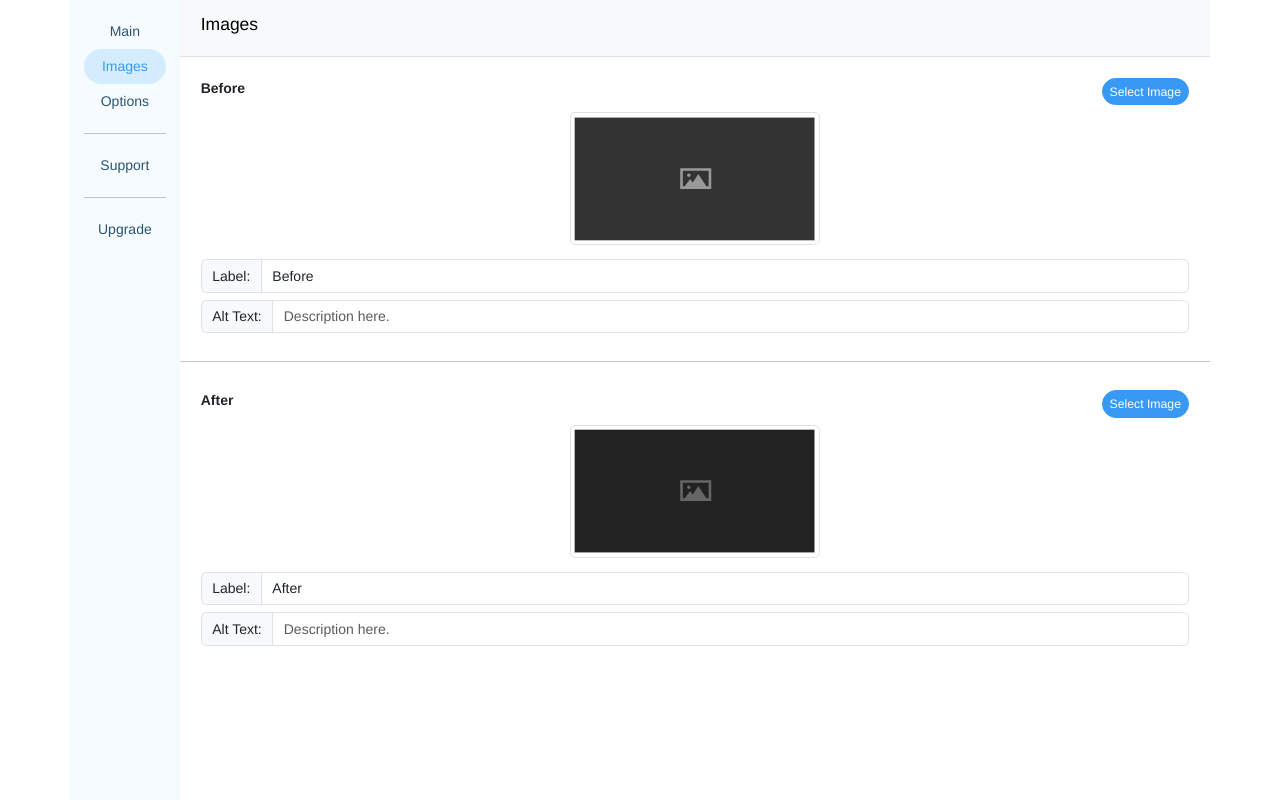
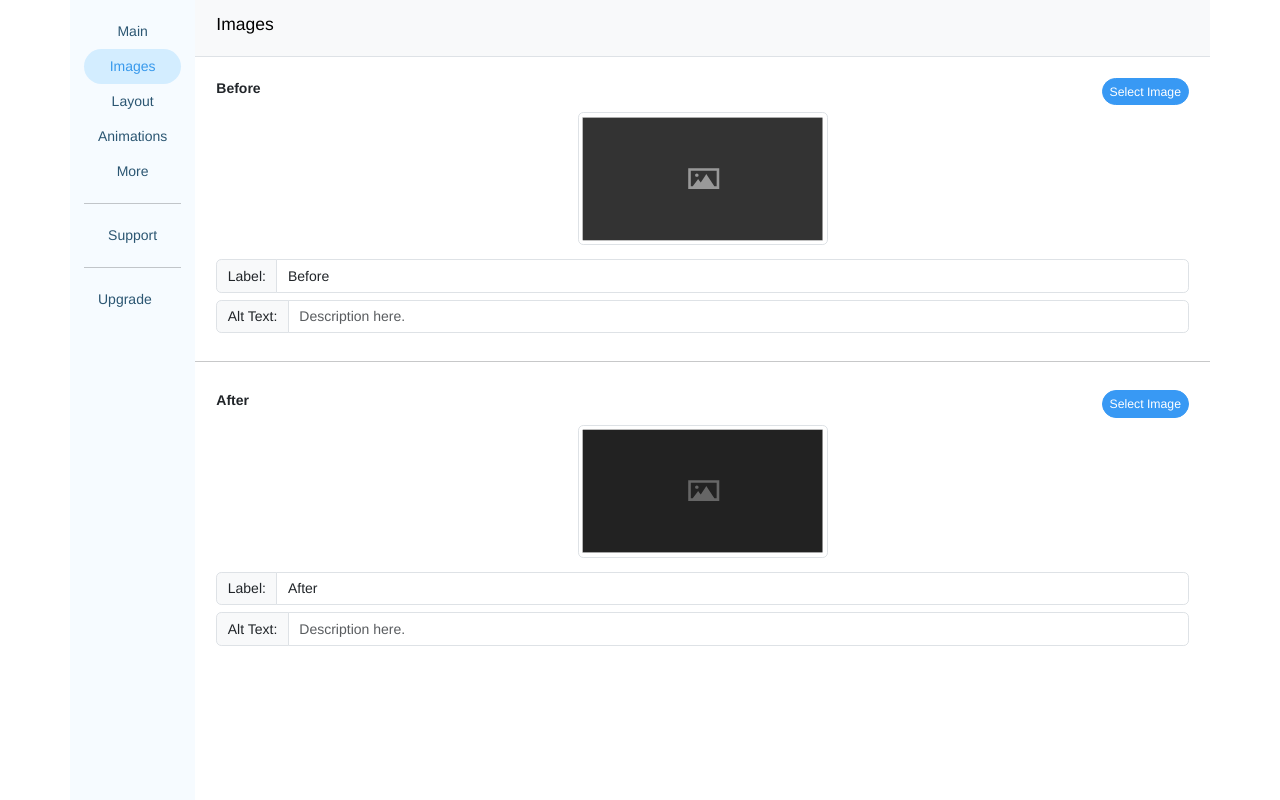
Before and after one commit to BoltonStudios/before-after-images-for-wix, a Flask app: page /settings/ in a window 1280 px wide, after a click on "Images". Run offline with Flask 3, Linux system fonts and the light colour scheme; parts of the project's set-up code (start-up, migrations or seed data) failed here and were passed over; some libraries are stand-ins or nearby versions.

Commit message:
Added free trial indicators to Settings.

```diff
--- a/app.py
+++ b/app.py
@@ -39,10 +39,6 @@ app.config[ 'SQLALCHEMY_TRACK_MODIFICATIONS' ] = False
 
 # Disable strict slashes.
 app.url_map.strict_slashes = False
-
-#
-#app.config["JWT_SECRET_KEY"] = "super-secret"  # Change this!
-#jwt = JWTManager(app)
 
 # Create a database object.
 db.init_app( app )
--- a/static/css/style.css
+++ b/static/css/style.css
@@ -1,6 +1,14 @@
 * {
   font: 400 14px/21px HelveticaNeueW01-45Ligh, HelveticaNeueW02-45Ligh, HelveticaNeueW10-45Ligh, "Helvetica Neue", Helvetica, Arial, sans-serif;
   font-family: HelveticaNeueW01-45Ligh, HelveticaNeueW02-45Ligh, HelveticaNeueW10-45Ligh, "Helvetica Neue", Helvetica, Arial, sans-serif;
+}
+.btn.btn-purple-1 {
+  background: #eedbf4;
+  color: #aa4dc8;
+}
+.btn.btn-purple-2 {
+  background: #aa4dc8;
+  color: #ffffff;
 }
 #settings .nav,
 #settings .tabs {
--- a/static/css/style.less
+++ b/static/css/style.less
@@ -1,6 +1,16 @@
 *{
     font: 400 14px/21px HelveticaNeueW01-45Ligh,HelveticaNeueW02-45Ligh,HelveticaNeueW10-45Ligh,"Helvetica Neue",Helvetica,Arial,sans-serif;
     font-family: HelveticaNeueW01-45Ligh,HelveticaNeueW02-45Ligh,HelveticaNeueW10-45Ligh,"Helvetica Neue",Helvetica,Arial,sans-serif;
+}
+.btn{
+    &.btn-purple-1{
+        background: #eedbf4;
+        color: #aa4dc8;
+    }
+    &.btn-purple-2{
+        background: #aa4dc8;
+        color: #ffffff;
+    }
 }
 #settings{
     .nav,
--- a/templates/settings.html
+++ b/templates/settings.html
@@ -25,6 +25,24 @@
                         aria-selected="false">
                         Images
                     </button>
+                    <button class="nav-link rounded-pill" id="v-pills-layout-tab"
+                        data-bs-toggle="pill"
+                        data-bs-target="#v-pills-layout"
+                        type="button"
+                        role="tab"
+                        aria-controls="v-pills-layout"
+                        aria-selected="false">
+                        Layout
+                    </button>
+                    <button class="nav-link rounded-pill" id="v-pills-animations-tab"
+                        data-bs-toggle="pill"
+                        data-bs-target="#v-pills-animations"
+                        type="button"
+                        role="tab"
+                        aria-controls="v-pills-animations"
+                        aria-selected="false">
+                        Animations
+                    </button>
                     <button class="nav-link rounded-pill" id="v-pills-options-tab"
                         data-bs-toggle="pill"
                         data-bs-target="#v-pills-options"
@@ -32,7 +50,7 @@
                         role="tab"
                         aria-controls="v-pills-options"
                         aria-selected="false">
-                        Options
+                        More
                     </button>
                     <hr>
                     <button class="nav-link rounded-pill" id="v-pills-support-tab"
@@ -71,6 +89,22 @@
                                 </div>
                             </div>
                         </div>
+
+                        {% if is_free == False %}
+                        <div class="container-fluid mt-4 p-3 align-self-end text-center">
+                            <hr>
+                            <div class="row">
+                                <div class="col">
+                                    <p class="fw-light">Free trial expires in: {{days}} days</p>
+                                    <a class="btn btn-purple-1 rounded-pill"
+                                        id="v-pills-upgrade"
+                                        href="https://www.wix.com/apps/upgrade/ace631c7-323b-47c9-969f-7f3421515171?appInstanceId={{instance_id}}"
+                                        target="_blank">Upgrade App</a>
+                                </div>
+                            </div>
+                        </div>
+                        {% endif %}
+
                         <script>
                             // Select the given tab by its trigger and shows its associated pane
                             // Source: https://getbootstrap.com/docs/5.0/components/navs-tabs/#show
@@ -213,12 +247,14 @@
                         </div>
                     </div>
 
-                    <!--Options-->
-                    <div class="tab-pane fade" id="v-pills-options" role="tabpanel" aria-labelledby="v-pills-options-tab">
+                    <!--Layout-->
+                    <div class="tab-pane fade" id="v-pills-layout" role="tabpanel" aria-labelledby="v-pills-layout-tab">
+
+                        <!--Tab Header-->
                         <div class="container-fluid text-bg-light mb-2 px-4 py-3 border-bottom">
                             <div class="row">
                                 <div class="col">
-                                    <h5 class="fw-light">Slider Options</h5>
+                                    <h5 class="fw-light">Layout Options</h5>
                                 </div>
                             </div>
                         </div>
@@ -297,24 +333,19 @@
                                 </div>
                             </div>
                         </div>
+                    </div>
 
-                        {% if is_free == True %}
-                        <div class="container-fluid text-bg-light mt-3 mb-2 px-4 pt-3 pb-2 border-top border-bottom">
+                    <!--Animations-->
+                    <div class="tab-pane fade" id="v-pills-animations" role="tabpanel" aria-labelledby="v-pills-animations-tab">
+
+                        <!--Tab Header-->
+                        <div class="container-fluid text-bg-light mb-2 px-4 py-3 border-bottom">
                             <div class="row">
                                 <div class="col">
-                                    <h5 class="fw-light">
-                                        <img src="{{ url_for('static', filename='images/upgrade.svg') }}"
-                                            alt="upgrade symbol"
-                                            width="12px"
-                                            height="12px"
-                                            style="margin: 0 4px 4px 0;"
-                                            />
-                                        Upgrade Options
-                                    </h5>
+                                    <h5 class="fw-light">Animations</h5>
                                 </div>
                             </div>
                         </div>
-                        {% endif %}
 
                         <!--Animation-->
                         <div class="container px-4 py-2">
@@ -325,7 +356,7 @@
                                             data-bs-placement="top"
                                             data-bs-title="Animate the slider handle."
                                         >
-                                        <strong>Animation</strong>
+                                        <strong>Handle</strong>
                                         <svg xmlns="http://www.w3.org/2000/svg" width="16" height="16" fill="currentColor" class="bi bi-info-circle" viewBox="0 0 16 16">
                                             <path d="M8 15A7 7 0 1 1 8 1a7 7 0 0 1 0 14m0 1A8 8 0 1 0 8 0a8 8 0 0 0 0 16"/>
                                             <path d="m8.93 6.588-2.29.287-.082.38.45.083c.294.07.352.176.288.469l-.738 3.468c-.194.897.105 1.319.808 1.319.545 0 1.178-.252 1.465-.598l.088-.416c-.2.176-.492.246-.686.246-.275 0-.375-.193-.304-.533zM9 4.5a1 1 0 1 1-2 0 1 1 0 0 1 2 0"/>
@@ -444,6 +475,36 @@
                                 </div>
                             </div>
                         </div>
+                    </div>
+
+                    <!--Options-->
+                    <div class="tab-pane fade" id="v-pills-options" role="tabpanel" aria-labelledby="v-pills-options-tab">
+                        <div class="container-fluid text-bg-light mb-2 px-4 py-3 border-bottom">
+                            <div class="row">
+                                <div class="col">
+                                    <h5 class="fw-light">More Options</h5>
+                                </div>
+                            </div>
+                        </div>
+
+                        {% if is_free == True %}
+                        <div class="container-fluid text-bg-light mt-3 mb-2 px-4 pt-3 pb-2 border-top border-bottom">
+                            <div class="row">
+                                <div class="col">
+                                    <h5 class="fw-light">
+                                        <img src="{{ url_for('static', filename='images/upgrade.svg') }}"
+                                            alt="upgrade symbol"
+                                            width="12px"
+                                            height="12px"
+                                            style="margin: 0 4px 4px 0;"
+                                            />
+                                        Upgrade Options
+                                    </h5>
+                                </div>
+                            </div>
+                        </div>
+                        {% endif %}
+
 
                         <!--Hover Accent Color-->
                         <div class="container px-4 py-2">
```
